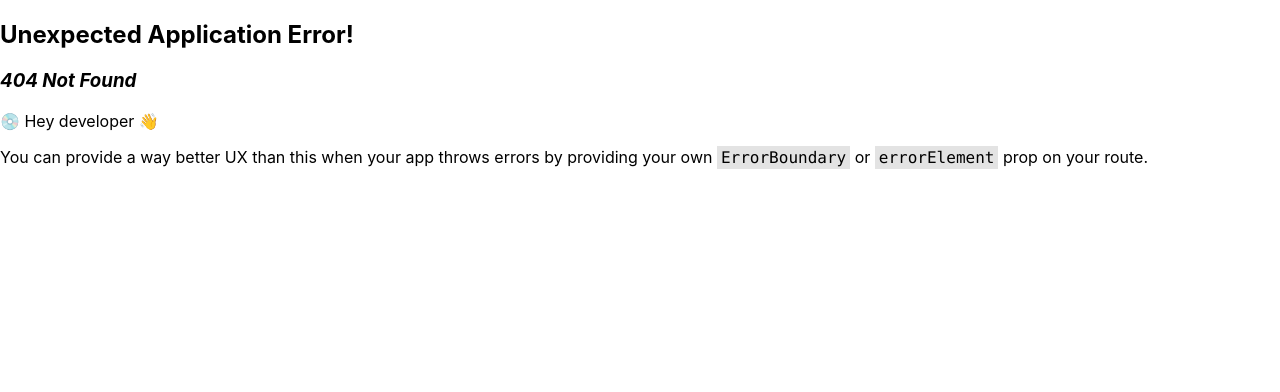
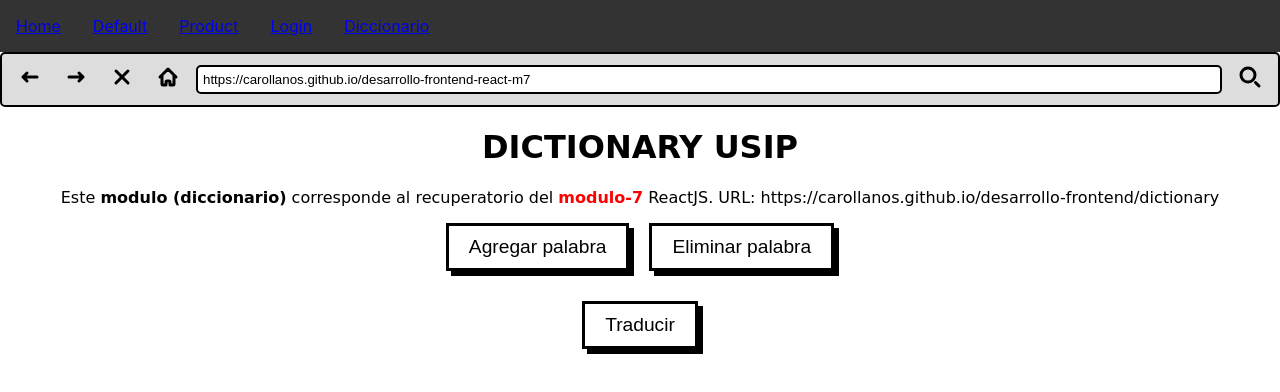
Before and after one commit to CaroLlanos/desarrollo-frontend-react-m7, a React (Create React App) app: page /dictionary in a window 1280 px wide. Before the commit this address had no page. Shown: the top 392 px of the page. Built offline with nearby package versions, Linux system fonts and the light colour scheme.

Commit message:
init dictionary page

```diff
--- a/src/App.css
+++ b/src/App.css
@@ -187,3 +187,67 @@ footer {
   padding: 10px;
   margin-top: 20px;
 }
+
+/* Style Dictionary */
+
+.dictionary {
+  margin: 0;
+  padding: 0;
+  box-sizing: border-box;
+  font-family: 'Comic Sans MS', sans-serif;
+}
+
+.navbar-dic {
+  display: flex;
+  justify-content: space-between;
+  align-items: center;
+  padding: 10px;
+  background-color: #ddd;
+  border: 2px solid black;
+  border-radius: 5px;
+  margin-bottom: 20px;
+}
+
+.nav-buttons .icon {
+  background: none;
+  border: none;
+  font-size: 20px;
+  margin-right: 10px;
+  cursor: pointer;
+}
+
+.urlbar-dic{
+  flex: 1;
+  padding: 5px;
+  border: 2px solid black;
+  border-radius: 5px;
+  margin-right: 10px;
+}
+
+.search-icon-dic{
+  background: none;
+  border: none;
+  font-size: 20px;
+  cursor: pointer;
+}
+
+.content-dic{
+  text-align: center;
+}
+
+.button-group {
+  display: flex;
+  justify-content: center;
+  gap: 20px;
+  margin-bottom: 30px;
+}
+
+.traslate-button, .dictionary-button{
+  background-color: white;
+  border: 3px solid black;
+  padding: 10px 20px;
+  font-size: 1.2rem;
+  cursor: pointer;
+  box-shadow: 5px 5px 0px black;
+  transition: all 0.2s ease-in-out;
+}
--- a/src/components/Navbar.jsx
+++ b/src/components/Navbar.jsx
@@ -19,6 +19,9 @@ const Navbar = () => {
                 <li>
                     <Link to="/login">Login</Link>
                 </li>
+                <li>
+                    <Link to="/dictionary">Diccionario</Link>
+                </li>
             </ul>
             <div className='user-info'>
                 {formData.username && formData.email && (
--- /dev/null
+++ b/src/screens/dictionary/dictionary.jsx
@@ -0,0 +1,53 @@
+const Dictionary = () => {
+    return (
+        <div className="dictionary">
+        <header className="navbar-dic">
+            <div className="nav-buttons">
+                <button className="icon">
+                    <svg class="w-[24px] h-[24px] text-gray-800 dark:text-white" aria-hidden="true" xmlns="http://www.w3.org/2000/svg" width="24" height="24" fill="none" viewBox="0 0 24 24">
+                        <path stroke="currentColor" stroke-linecap="round" stroke-linejoin="round" stroke-width="3" d="M5 12h14M5 12l4-4m-4 4 4 4"/>
+                    </svg>
+                </button>
+                <button className="icon">
+                    <svg class="w-[24px] h-[24px] text-gray-800 dark:text-white" aria-hidden="true" xmlns="http://www.w3.org/2000/svg" width="24" height="24" fill="none" viewBox="0 0 24 24">
+                        <path stroke="currentColor" stroke-linecap="round" stroke-linejoin="round" stroke-width="3" d="M19 12H5m14 0-4 4m4-4-4-4"/>
+                    </svg>
+                </button>
+                <button className="icon">
+                    <svg class="w-[24px] h-[24px] text-gray-800 dark:text-white" aria-hidden="true" xmlns="http://www.w3.org/2000/svg" width="24" height="24" fill="none" viewBox="0 0 24 24">
+                        <path stroke="currentColor" stroke-linecap="round" stroke-linejoin="round" stroke-width="3" d="M6 18 17.94 6M18 18 6.06 6"/>
+                    </svg>
+                </button>
+                <button className="icon">
+                   <svg class="w-[24px] h-[24px] text-gray-800 dark:text-white" aria-hidden="true" xmlns="http://www.w3.org/2000/svg" width="24" height="24" fill="none" viewBox="0 0 24 24">
+                        <path stroke="currentColor" stroke-linecap="round" stroke-linejoin="round" stroke-width="3" d="m4 12 8-8 8 8M6 10.5V19a1 1 0 0 0 1 1h3v-3a1 1 0 0 1 1-1h2a1 1 0 0 1 1 1v3h3a1 1 0 0 0 1-1v-8.5"/>
+                    </svg>
+                </button>
+            </div>
+            <input
+                type="text"
+                className="urlbar-dic"
+                value="https://carollanos.github.io/desarrollo-frontend-react-m7"/>
+                <button className="search-icon-dic">
+                    <svg class="w-[24px] h-[24px] text-gray-800 dark:text-white" aria-hidden="true" xmlns="http://www.w3.org/2000/svg" width="24" height="24" fill="none" viewBox="0 0 24 24">
+                        <path stroke="currentColor" stroke-linecap="round" stroke-width="3" d="m21 21-3.5-3.5M17 10a7 7 0 1 1-14 0 7 7 0 0 1 14 0Z"/>
+                    </svg>
+            </button>
+        </header>
+
+        <main className="content-dic">
+            <h1>DICTIONARY USIP</h1>
+                <p>Este <span style={{ fontWeight: 'bold' }}>modulo (diccionario)</span> corresponde <span>al recuperatorio del</span> <span style={{ color: 'red', fontWeight: 'bold' }}>modulo-7</span> ReactJS. URL: https://carollanos.github.io/desarrollo-frontend/dictionary</p>
+
+            <div className="button-group">
+                <button className="dictionary-button">Agregar palabra</button>
+                <button className="dictionary-button">Eliminar palabra</button>
+            </div>
+                <button className="traslate-button">Traducir</button>
+
+        </main>
+        </div>
+    )
+}
+
+export default Dictionary;
```
Also changed, not shown: src/router/router.js (+7 -2 lines), 1 other file (tests, documents, lock files or other folders).
